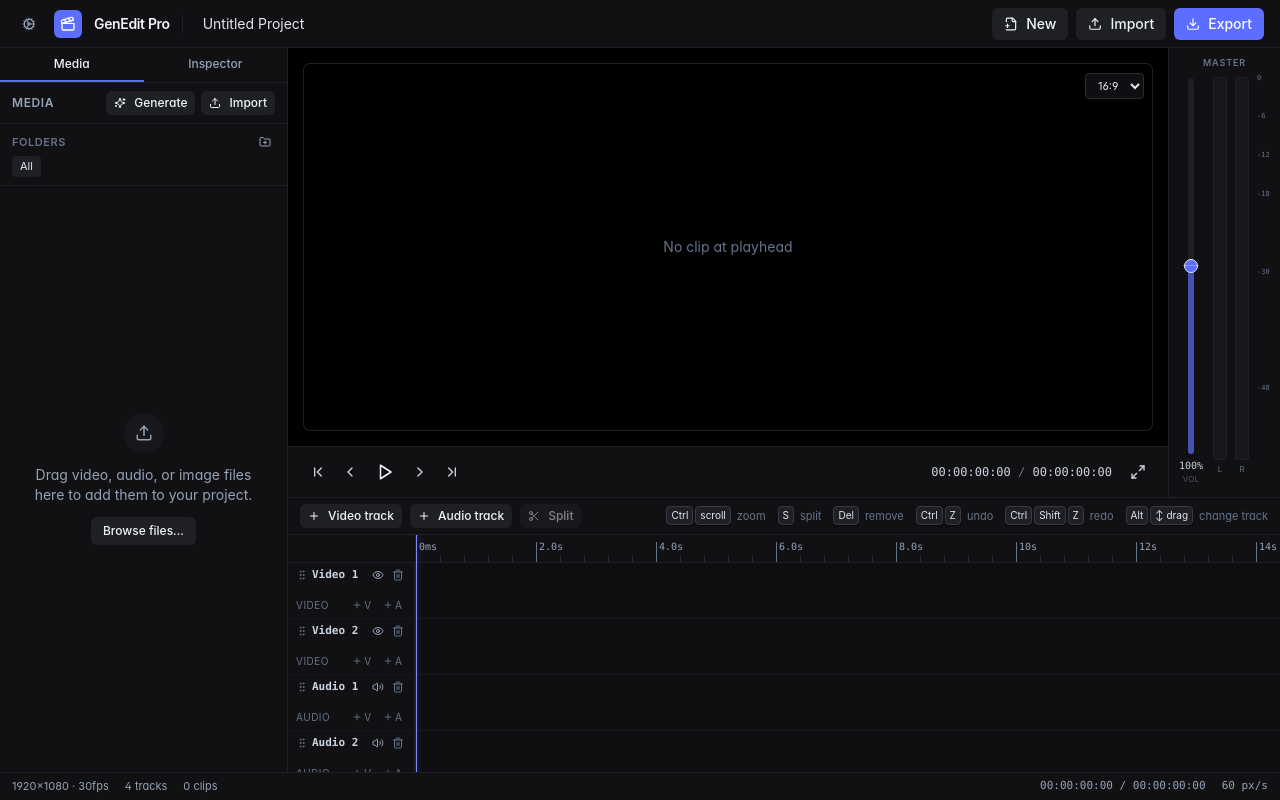
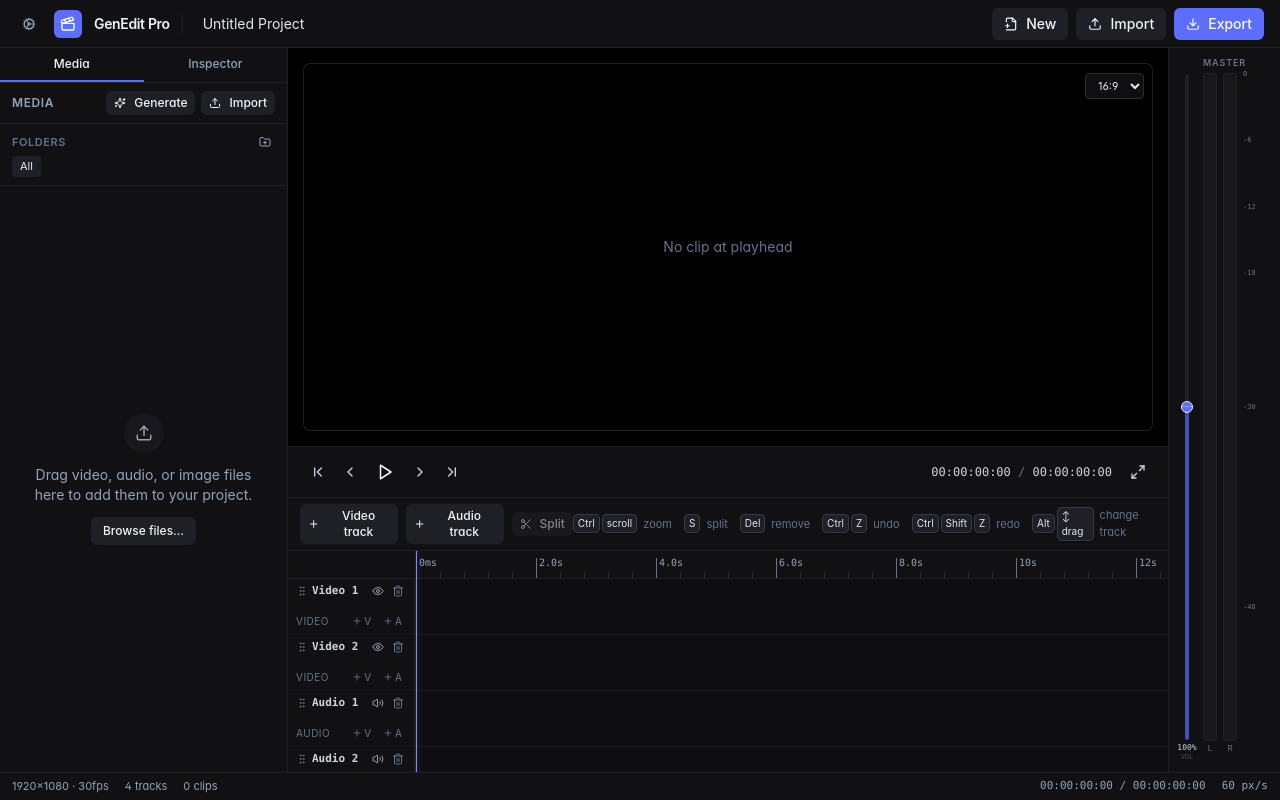
Before and after one commit to sollaholla/genedit-pro, a React (Vite) app: page / in a window 1280 px wide. Built offline with nearby package versions, Linux system fonts and the light colour scheme.

Commit message:
Stretch master audio panel vertically

```diff
--- a/src/components/audio/MasterBussPanel.tsx
+++ b/src/components/audio/MasterBussPanel.tsx
@@ -95,7 +95,7 @@ function MasterFader({ value, onChange }: MasterFaderProps) {
 
   return (
     <div
-      className="relative h-full w-7 touch-none select-none rounded-sm focus-visible:outline-none focus-visible:ring-2 focus-visible:ring-brand-400"
+      className="relative h-full w-5 touch-none select-none rounded-sm focus-visible:outline-none focus-visible:ring-2 focus-visible:ring-brand-400"
       role="slider"
       aria-label="Master volume"
       aria-valuemin={0}
@@ -132,18 +132,18 @@ function MasterFader({ value, onChange }: MasterFaderProps) {
       }}
       title={`Master volume: ${pct}%`}
     >
-      <div ref={railRef} className="absolute inset-y-0 left-1/2 w-1.5 -translate-x-1/2 rounded-full bg-surface-700">
+      <div ref={railRef} className="absolute inset-y-0 left-1/2 w-1 -translate-x-1/2 rounded-full bg-surface-700">
         <div
           className="absolute inset-x-0 bottom-0 rounded-full bg-brand-500/65"
           style={{ height: `${norm * 100}%` }}
         />
       </div>
       <div
-        className="absolute left-1/2 h-3.5 w-3.5 -translate-x-1/2 translate-y-1/2 rounded-full border border-brand-200 bg-brand-500 shadow-sm shadow-brand-950/50"
+        className="absolute left-1/2 h-3 w-3 -translate-x-1/2 translate-y-1/2 rounded-full border border-brand-200 bg-brand-500 shadow-sm shadow-brand-950/50"
         style={{ bottom: `${norm * 100}%` }}
       />
       <div
-        className="absolute left-1/2 h-px w-4 -translate-x-1/2 bg-white/30"
+        className="absolute left-1/2 h-px w-3 -translate-x-1/2 bg-white/30"
         style={{ bottom: '50%' }}
       />
     </div>
@@ -227,41 +227,41 @@ export function MasterBussPanel() {
   const isClipping = channels[0].clipping || channels[1].clipping;
 
   return (
-    <div className="flex h-full flex-col px-2 pb-3 pt-2">
-      <div className="shrink-0 pb-2 text-center text-[9px] font-semibold uppercase tracking-widest text-slate-500">
+    <div className="flex h-full flex-col px-2 pb-2 pt-2">
+      <div className="shrink-0 pb-1 text-center text-[9px] font-semibold uppercase tracking-widest text-slate-500">
         Master
       </div>
 
-      <div className="grid min-h-0 flex-1 grid-cols-[28px_14px_14px_24px] gap-2">
+      <div className="grid min-h-0 flex-1 grid-cols-[20px_14px_14px_22px] gap-1.5">
         <div className="flex min-h-0 flex-col items-center">
           <div className="relative min-h-0 flex-1">
             <MasterFader value={masterVolume} onChange={setMasterVolume} />
           </div>
-          <div className="shrink-0 pt-1 text-center font-mono text-[10px] text-slate-300">{Math.round(masterVolume * 100)}%</div>
-          <div className="shrink-0 text-center text-[8px] uppercase tracking-wide text-slate-600">Vol</div>
+          <div className="h-6 shrink-0 pt-1 text-center">
+            <div className="font-mono text-[8px] leading-none text-slate-300">{Math.round(masterVolume * 100)}%</div>
+            <div className="pt-0.5 text-[6px] uppercase leading-none tracking-wide text-slate-600">Vol</div>
+          </div>
         </div>
 
         <div className="flex min-h-0 flex-col items-center">
           <div className="min-h-0 flex-1">
             <VuBar {...channels[0]} />
           </div>
-          <span className="shrink-0 pt-1 text-center text-[8px] text-slate-500">L</span>
-          <div className="h-[10px] shrink-0" />
+          <div className="h-6 shrink-0 pt-1 text-center text-[8px] leading-none text-slate-500">L</div>
         </div>
 
         <div className="flex min-h-0 flex-col items-center">
           <div className="min-h-0 flex-1">
             <VuBar {...channels[1]} />
           </div>
-          <span className="shrink-0 pt-1 text-center text-[8px] text-slate-500">R</span>
-          <div className="h-[10px] shrink-0" />
+          <div className="h-6 shrink-0 pt-1 text-center text-[8px] leading-none text-slate-500">R</div>
         </div>
 
         <div className="flex min-h-0 flex-col">
           <div className="relative min-h-0 flex-1">
             <DbScale />
           </div>
-          <div className="flex h-[19px] shrink-0 items-start justify-start pt-1">
+          <div className="flex h-6 shrink-0 items-start justify-start pt-1">
             {isClipping && (
               <span className="rounded bg-red-600 px-1 py-px text-[7px] font-bold text-white">
                 CLIP
--- a/src/components/layout/AppShell.tsx
+++ b/src/components/layout/AppShell.tsx
@@ -16,18 +16,16 @@ export function AppShell({ topBar, mediaPanel, preview, rightPanel, timeline, st
       <div className="flex min-h-0 flex-1">
         <aside className="w-72 shrink-0 panel border-y-0 border-l-0">{mediaPanel}</aside>
         <main className="flex min-w-0 flex-1 flex-col">
-          <div className="flex min-h-0 flex-1">
-            <div className="min-h-0 flex-1 bg-surface-950">{preview}</div>
-            {rightPanel && (
-              <div className="w-28 shrink-0 border-l border-surface-700 bg-surface-900">
-                {rightPanel}
-              </div>
-            )}
-          </div>
+          <div className="min-h-0 flex-1 bg-surface-950">{preview}</div>
           <div className="h-[38%] min-h-[240px] shrink-0 border-t border-surface-700 bg-surface-900">
             {timeline}
           </div>
         </main>
+        {rightPanel && (
+          <div className="w-28 shrink-0 border-l border-surface-700 bg-surface-900">
+            {rightPanel}
+          </div>
+        )}
       </div>
       <div className="shrink-0">{statusBar}</div>
     </div>
```
